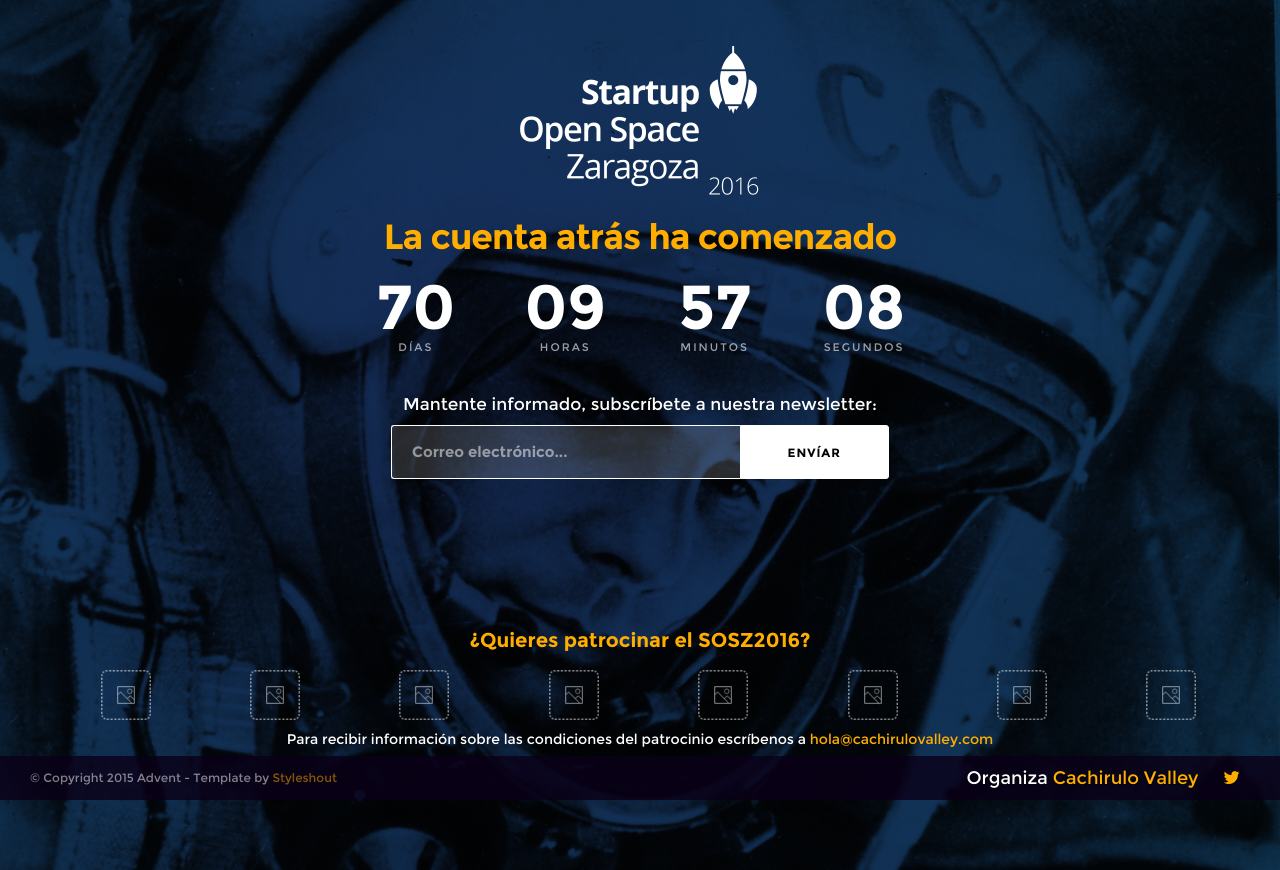
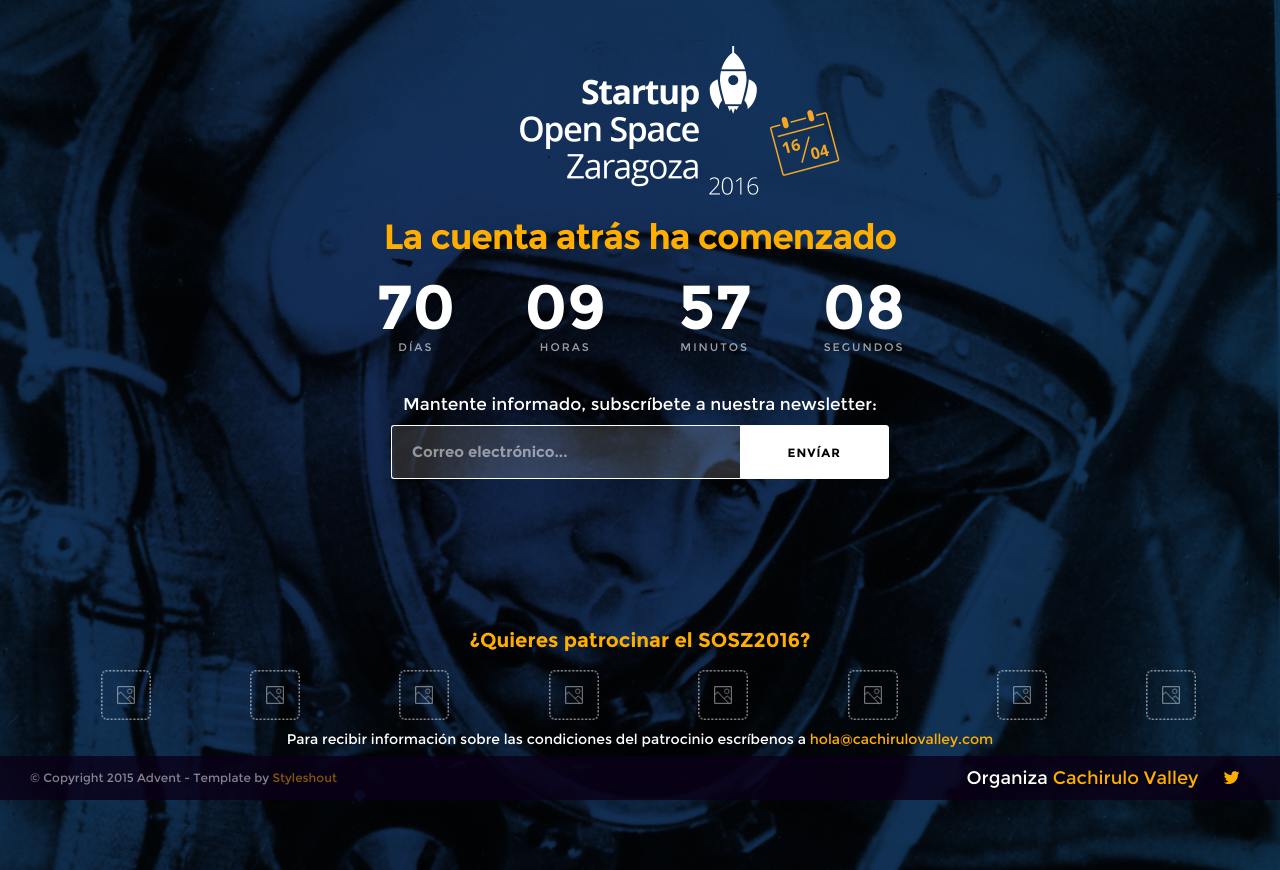
Before and after one commit to Omenranr/ENSAIAI.COM, a plain HTML site: page index.html in a window 1280 px wide. Drawn offline with Linux system fonts and the light colour scheme; some packages are replaced by stand-ins of ours.

Commit message:
Added date

```diff
--- a/css/main.scss
+++ b/css/main.scss
@@ -554,6 +554,16 @@ main hr {
 	width: 100px;
 }
 
+main .site-header{
+	position: relative;
+
+	.date{
+		position: absolute;
+		top: 6rem;
+		right: 15rem;
+		max-width: 100%;
+	}
+}
 main .site-header .logo {
 	display: inline-block;
 	vertical-align: middle;
--- a/index.html
+++ b/index.html
@@ -49,6 +49,8 @@
                <div class="logo">
                	<a href="index.html">Cachirulo Valley</a>
                </div>
+
+               <img src="/images/icon-date.png" alt="16 de Abril de 2016" title="16 de Abril de 2016" class="date">
             </header>
 
             <div id="main-content" class="twelve columns">
```
Also changed, not shown: css/main.css, images/icon-date.png (added).
